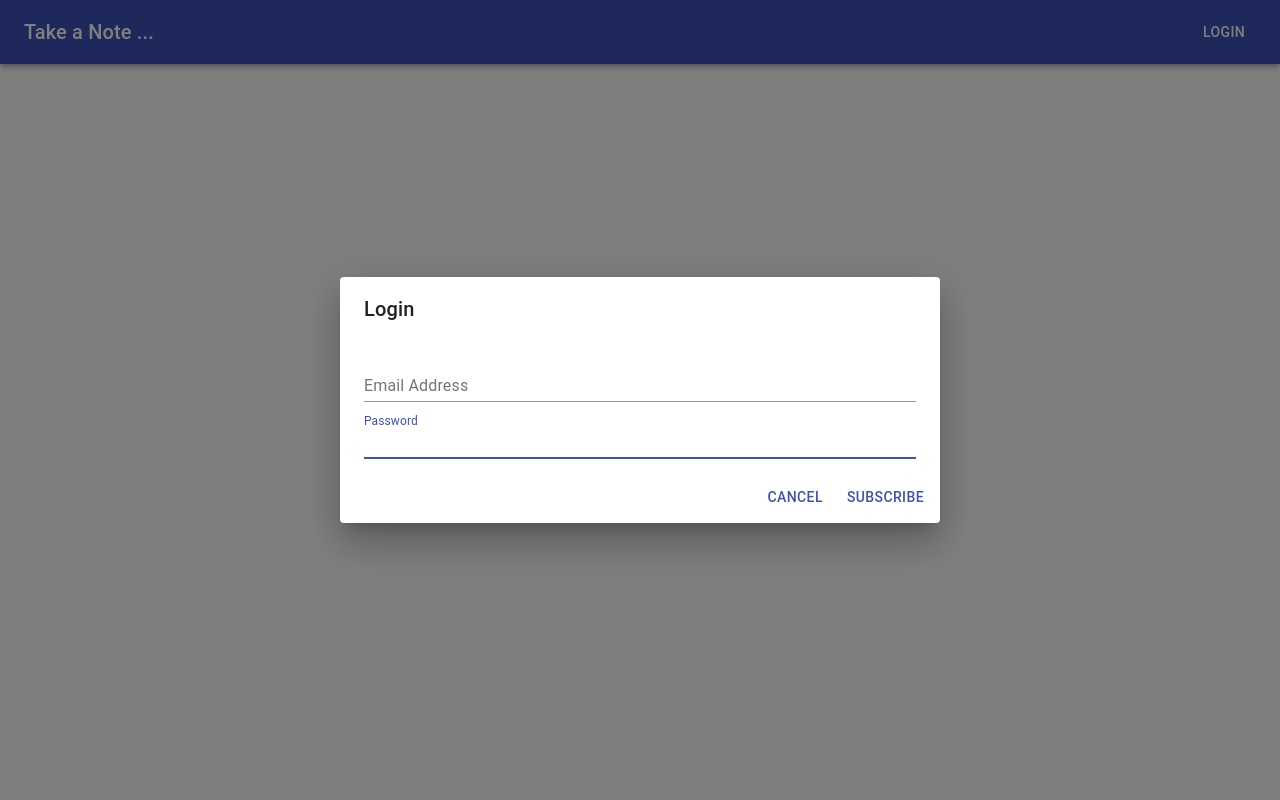
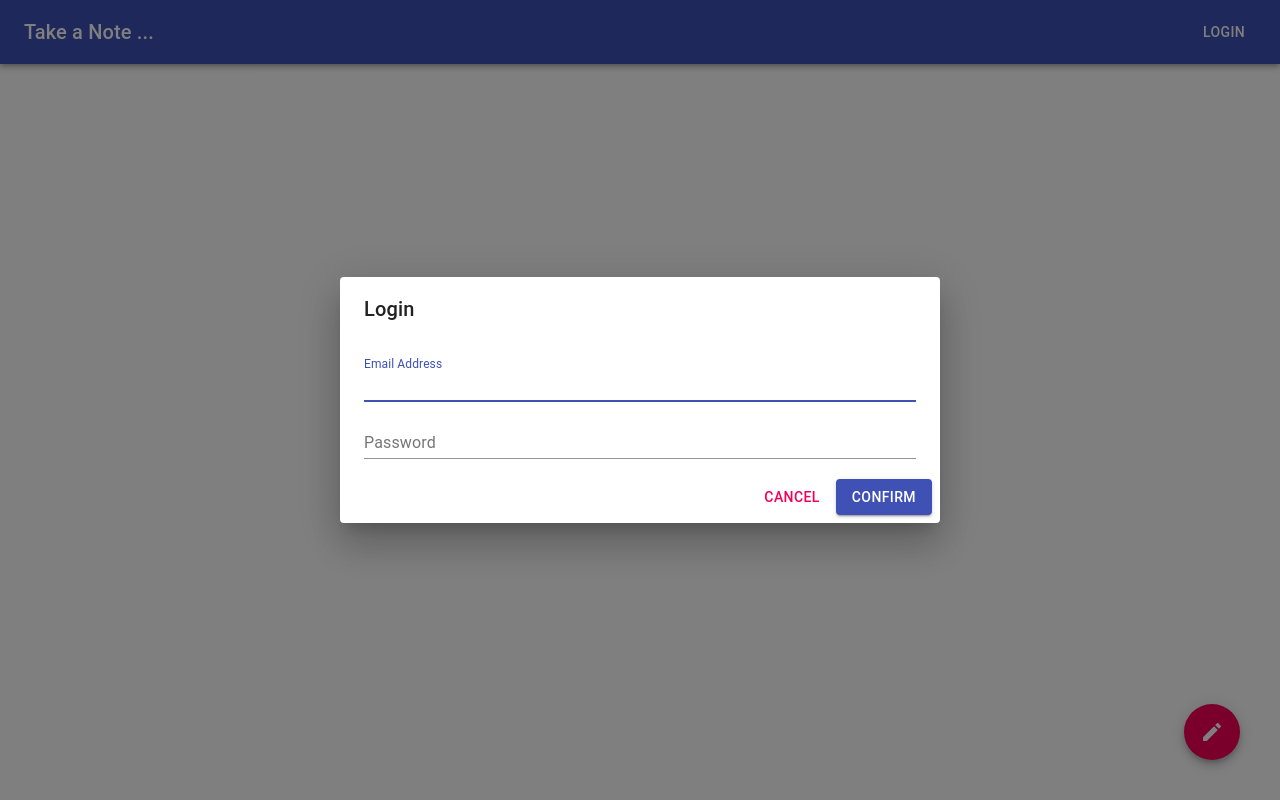
Before and after one commit to imganjgahi/Note-project, a React app: page / in a window 1280 px wide. Both pictures are taken after a click on the button "LOGIN". Built offline with nearby package versions, Linux system fonts and the light colour scheme.

Commit message:
form creator and login Modal component added

```diff
--- a/package.json
+++ b/package.json
@@ -28,6 +28,7 @@
   },
   "dependencies": {
     "@material-ui/core": "^4.8.0",
+    "@material-ui/icons": "^4.5.1",
     "axios": "^0.19.0",
     "react": "^16.12.0",
     "react-dom": "^16.12.0",
--- a/src/Components/App.tsx
+++ b/src/Components/App.tsx
@@ -1,8 +1,8 @@
 import * as React from "react";
 import Login from "./Auth/Login";
-import  Navbar  from "./Navbar/Navbar";
-
-
+import Navbar from "./Navbar/Navbar";
+import { Fab } from "@material-ui/core";
+import EditIcon from '@material-ui/icons/Edit';
 export const App = () => {
 
     return (
@@ -10,7 +10,11 @@ export const App = () => {
 
             <Navbar />
             <Login />
-
+            <div className="addNote">
+                <Fab color="secondary" aria-label="edit">
+                    <EditIcon />
+                </Fab>
+            </div>
         </React.Fragment>
     )
 };
--- a/src/Components/Auth/Login.tsx
+++ b/src/Components/Auth/Login.tsx
@@ -4,68 +4,70 @@ import { AuthActions } from '../../actions/Auth/action';
 import { IApplicationState } from '../../store/state';
 import { connect } from 'react-redux';
 import CusmtomModal from '../../Utils/Modal/Modal';
-import { TextField, FormControl, makeStyles, createStyles, Theme } from "@material-ui/core";
+import { TextField } from "@material-ui/core";
+import { FormCreator, IFormProps } from "../../Utils/FormCreator";
 
-// const useStyles = makeStyles((theme: Theme) =>
-//     createStyles({
-//         form: {
-//             display: 'flex',
-//             flexDirection: 'column',
-//             margin: 'auto',
-//             width: 'fit-content',
-//         },
-//         formControl: {
-//             marginTop: theme.spacing(2),
-//             minWidth: 120,
-//         },
-//         formControlLabel: {
-//             marginTop: theme.spacing(1),
-//         },
-//     }),
-// );
+type IProps = IAuthState & typeof AuthActions & IFormProps;
 
-type IProps = IAuthState & typeof AuthActions;
-
-type IState = {
-    visible: boolean;
-};
+type IState = { };
 
 class Login extends React.Component<IProps, IState> {
 
     // classes = useStyles({});
     constructor(props: IProps) {
         super(props);
-        this.state = {
-            visible: false
-        }
+        this.state = { }
+    }
+    onOk = () => {
+        const values = this.props.onFormSubmit()
+        this.props.toggleLoginModal(false)
+        this.props.resetForm()
+        console.log("values, ", values)
     }
     onCancelHandler = () => {
+        this.props.resetForm()
         this.props.toggleLoginModal(false)
     }
     render() {
+        const { getFormItem } = this.props
         return (
             <CusmtomModal
                 title="Login"
                 open={this.props.login.open}
                 onCancel={this.onCancelHandler}
-                onOk={this.onCancelHandler}>
+                onOk={this.onOk}>
                 <form className="form">
+                    {getFormItem({
+                        name: "email",
+                        label: " Email Address",
+                        rules: [{
+                            required: true,
+                            msg: "must fill"
+                        }]
+                    },
+
                         <TextField
-                        name="email"
                             autoFocus
                             margin="dense"
                             id="email"
-                            label="Email Address"
                             type="email"
                             fullWidth />
+                    )}
+                    {getFormItem({
+                        name: "password",
+                        label: "Password",
+                        rules: [{
+                            required: true,
+                            msg: "must fill"
+                        }]
+                    },
                         <TextField
-                            name="password"
-                            autoFocus
                             margin="dense"
                             id="email"
                             label="Password"
-                            type="email"
+                            type="password"
                             fullWidth />
+                    )}
                 </form>
             </CusmtomModal>
         );
@@ -76,4 +78,4 @@ class Login extends React.Component<IProps, IState> {
 export default connect(
     (state: IApplicationState) => state.auth,
     AuthActions,
-)(Login);
+)(FormCreator(Login));
--- /dev/null
+++ b/src/Styles/Note.scss
@@ -0,0 +1,6 @@
+.addNote {
+	position: fixed;
+	bottom: 40px;
+	right: 40px;
+	z-index: 5;
+}
--- a/src/Styles/index.scss
+++ b/src/Styles/index.scss
@@ -5,3 +5,4 @@ body {
 }
 
 @import './Auth.scss';
+@import './Note.scss';
--- /dev/null
+++ b/src/Utils/FormCreator.tsx
@@ -0,0 +1,156 @@
+import * as React from 'react';
+
+type IRules = { [key: string]: any, msg: string }[] | undefined
+interface IFormItem {
+    name: string;
+    initialValue?: string | number;
+    rules?: IRules;
+    label?: string;
+}
+type IState = {
+    data: { [key: string]: string };
+    err: any | null;
+    rules: { [key: string]: IRules }
+};
+
+
+export type IFormProps = {
+    getFormItem?: (props: IFormItem, comp: Element | React.ComponentType | JSX.Element) => Element;
+    getFormValues?: () => object;
+    resetForm?: () => void;
+    onFormSubmit?: () => {data: {[key: string]: string}, err: {[key: string]: string}}
+};
+
+
+
+
+
+export const FormCreator = <P extends IFormProps>(Component: React.ComponentType<P>) =>
+    class Form extends React.Component<P, IState> {
+        constructor(props: P) {
+            super(props);
+            this.state = {
+                data: {},
+                err: {},
+                rules: {}
+            }
+        }
+        itemValidation = (name: string, value: string, rules: IRules) => {
+            if(!rules){
+                return true
+            }
+            let isValid = true;
+            let msg = ""
+            const err = this.state.err;
+            rules.forEach((rule: any) => {
+                if (rule.required && isValid) {
+                    isValid = value.trim() !== ""
+                    if (!isValid) {
+                        msg = rule.msg;
+                    }
+                    err[name] = { msg, isValid }
+                }
+                if (rule.max && isValid) {
+                    isValid = value.length <= rule.max
+                    if (!isValid) {
+                        msg = rule.msg
+                    }
+                    err[name] = { msg, isValid }
+                }
+            });
+            this.setState({ err })
+            return isValid
+        }
+        onFormSubmit = () => {
+            const { data, rules } = this.state
+            let err: any = null;
+            let isValid = true;
+            for (const item in rules) {
+                const validationError = this.itemValidation(item, data[item], rules[item])
+                if (isValid) {
+                    isValid = validationError
+                }
+
+            }
+            if (isValid) {
+                err = null
+            } else {
+                err = this.state.err
+            }
+            return {data, err}
+        }
+        onChangeHandler(name: string = "", e: any, rules: IRules) {
+            const data: any = this.state.data ? { ...this.state.data } : {}
+            let value = e;
+            if (e.target) {
+                value = e.target.value
+            }
+            data[name] = value
+            this.setState({ data })
+            if (rules) {
+                this.itemValidation(name, value, rules);
+            }
+
+        }
+        getFormValues = () => {
+            return this.state
+        }
+        resetForm = () => {
+            this.setState({
+                data: {},
+                err: {},
+                rules: {}
+            })
+        }
+        initialRules = (name: string, newRules: any) => {
+            const {rules, data} = this.state
+            rules[name] = newRules
+            data[name] = ""
+            this.setState({ rules, data})
+        }
+        formItem = (itemProps: IFormItem, comp: any) => {
+            const newValue: string = this.state.data[itemProps.name] ? this.state.data[itemProps.name] : ""
+            const initialElement = {
+                name: itemProps.name,
+                label: itemProps.label,
+                onChange: (e: any) => {
+                    if (comp.props.onChange) {
+                        comp.props.onChange(e)
+                    }
+                    this.onChangeHandler(itemProps.name, e, itemProps.rules)
+                },
+                value: newValue
+            }
+            const El = React.cloneElement(comp, initialElement, null);
+            return <FromItemWrapper
+                label={itemProps.label}
+                id={comp.props.id ? comp.props.id : itemProps.name}
+                name={itemProps.name}
+                itemElement={El}
+                initialRules={this.initialRules}
+                rules={itemProps.rules}
+                err={this.state.err && this.state.err[itemProps.name] ? this.state.err[itemProps.name].msg : null} />
+        }
+        render() {
+            const { ...props } = this.props;
+            return <Component {...props as P}
+                getFormItem={this.formItem}
+                getFormValues={this.getFormValues}
+                onFormSubmit={this.onFormSubmit}
+                resetForm={this.resetForm} />;
+        }
+    };
+
+const FromItemWrapper = (props: any) => {
+    React.useEffect(() => {
+        if (props.rules) {
+            props.initialRules(props.name, props.rules)
+        }
+    }, [])
+    return (
+        <div className="itemWrapper">
+            {props.itemElement}
+            {props.err && <small className="validationError"> {props.err} </small>}
+        </div>
+    )
+}
--- a/src/Utils/Modal/Modal.tsx
+++ b/src/Utils/Modal/Modal.tsx
@@ -28,11 +28,11 @@ export default function CusmtomModal(props: IProps) {
           {props.children}
         </DialogContent>
         <DialogActions>
-          <Button onClick={props.onCancel} color="primary">
+          <Button onClick={props.onCancel}  color="secondary">
             Cancel
           </Button>
-          <Button onClick={props.onOk} color="primary">
-            Subscribe
+          <Button onClick={props.onOk} variant="contained" color="primary">
+            Confirm
           </Button>
         </DialogActions>
       </Dialog>
```
Also changed, not shown: 1 other file (tests, documents, lock files or other folders).
